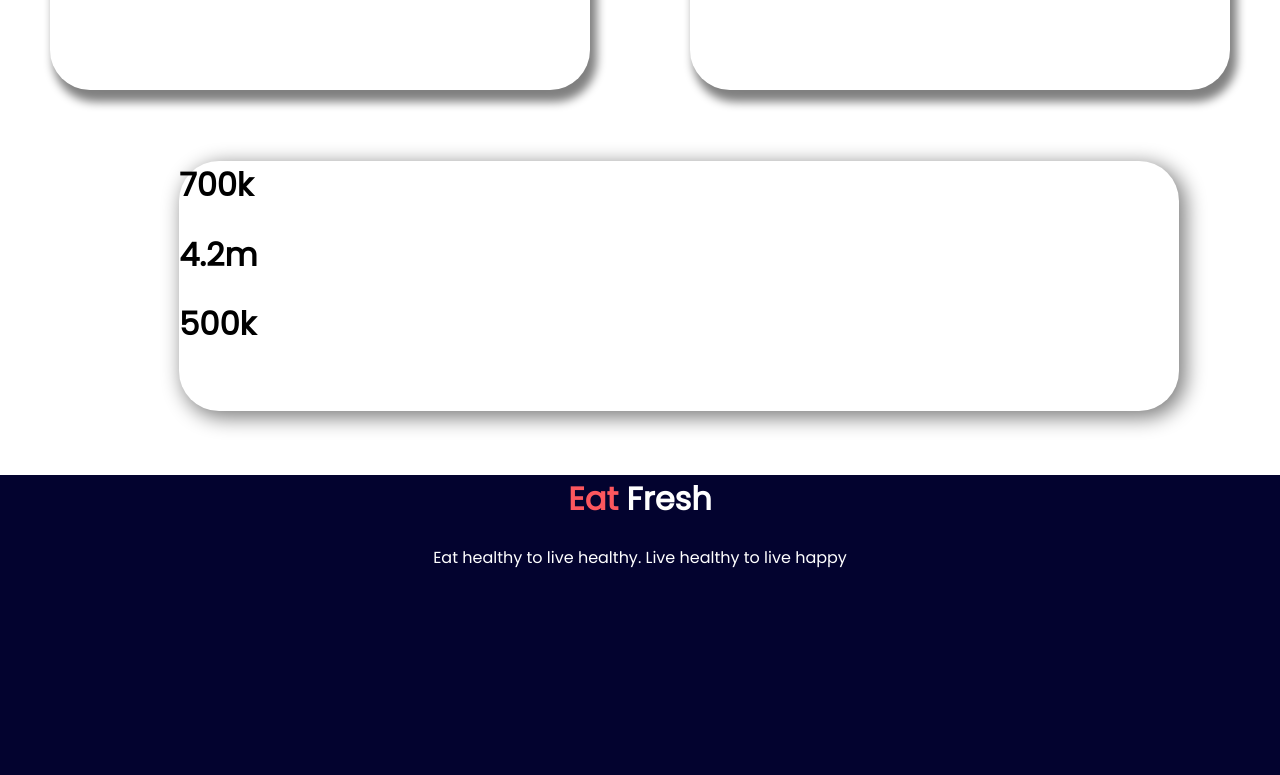
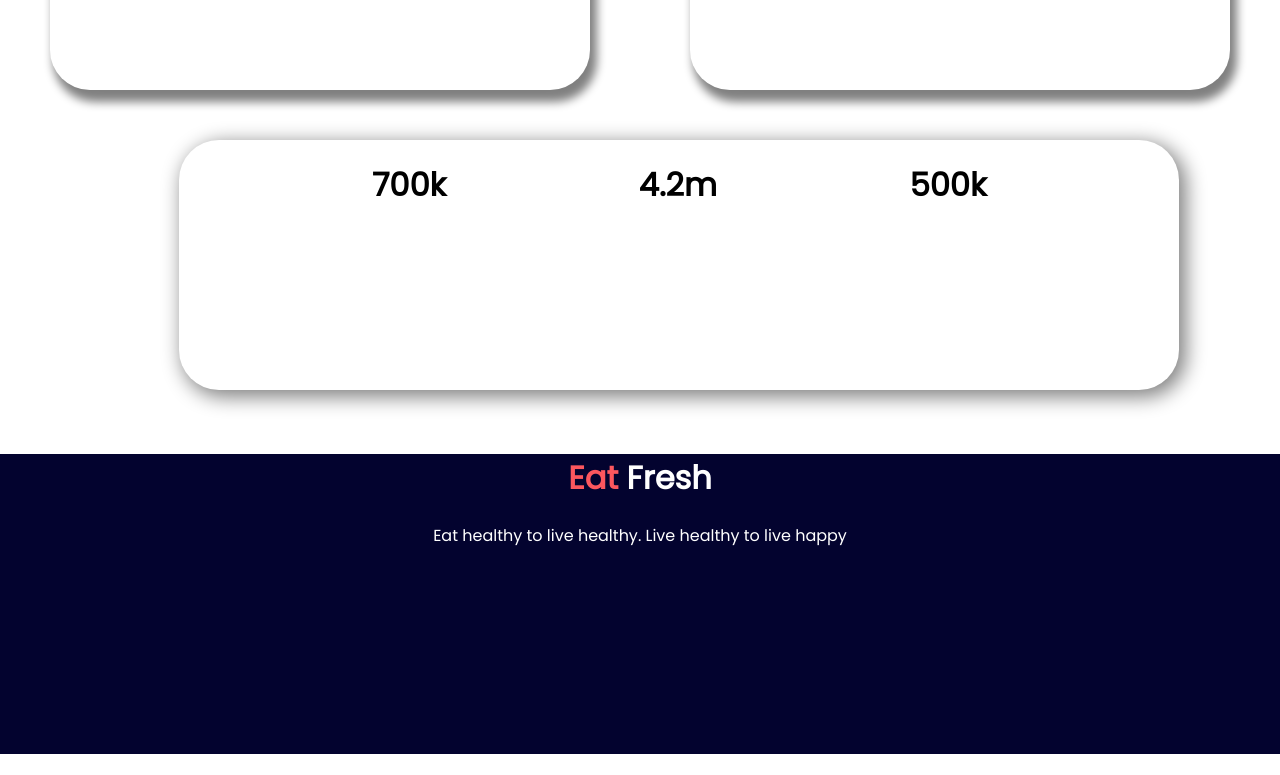
Before and after one commit to Noman02/Take-Fresh-Food, a plain HTML site: page index.html in a window 1280 px wide. Shown: the part 1940-2715 px from the top of the page. After the commit the page ends 2694 px from the top, so only its background shows below. Drawn offline with Linux system fonts and the light colour scheme.

Commit message:
added new somethig

```diff
--- a/style.css
+++ b/style.css
@@ -119,6 +119,8 @@ body {
 }
 
 .social-container {
+    display: flex;
+    justify-content: space-evenly;
     height: 250px;
     width: 1000px;
     margin-left: 14%;
@@ -127,7 +129,7 @@ body {
     box-shadow: 5px 5px 20px 2px gray;
 }
 
-
+.social-container h1 {}
 
 #like {
     text-align: left;
```
